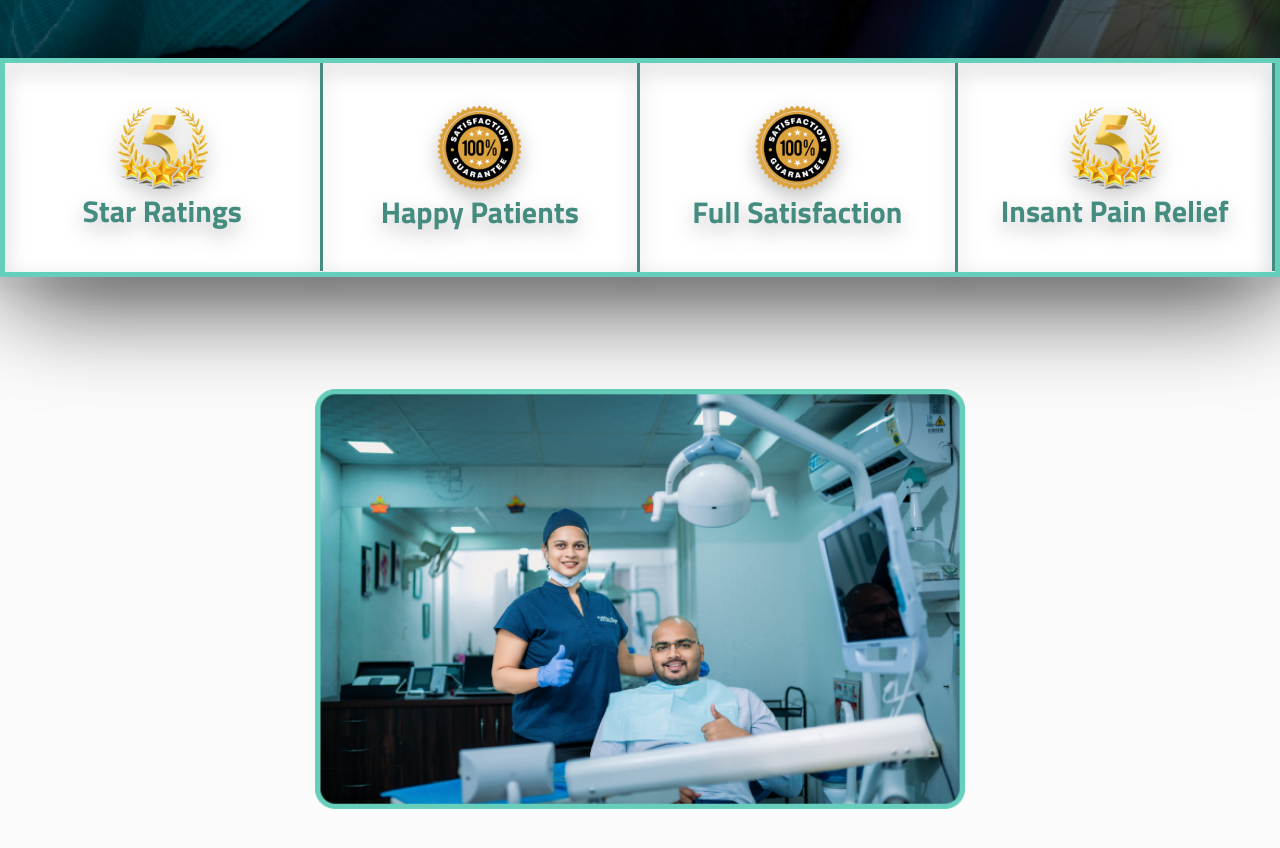
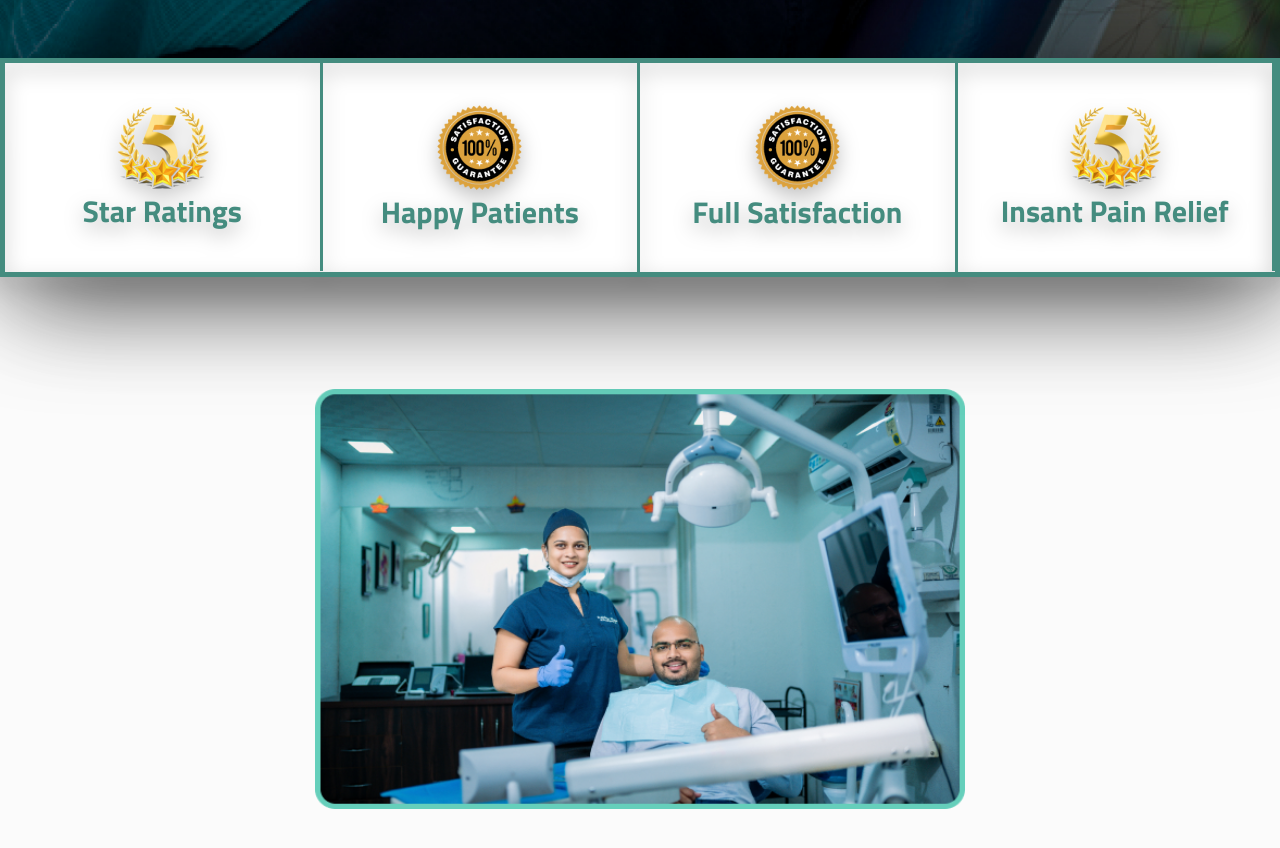
Before and after one commit to pawansaini29/Braces-faces, a plain HTML site: page index.html in a window 1280 px wide. Shown: the part 1362-2210 px from the top of the page. Drawn offline with nearby package versions, Linux system fonts and the light colour scheme.

Commit message:
Update style.css

```diff
--- a/style.css
+++ b/style.css
@@ -141,7 +141,7 @@ body {
 .achievement {
     filter: drop-shadow(0px 8px 10px rgba(0, 0, 0, 0.25));
     /* border-radius: 2rem; */
-    border: 5px solid #65CFBB;
+    border: 5px solid #448C7F;
     -webkit-box-shadow: 4px 24px 104px -11px rgba(0, 0, 0, 0.75);
     -moz-box-shadow: 4px 24px 104px -11px rgba(0, 0, 0, 0.75);
     box-shadow: 4px 24px 104px -11px rgba(0, 0, 0, 0.75);
```
